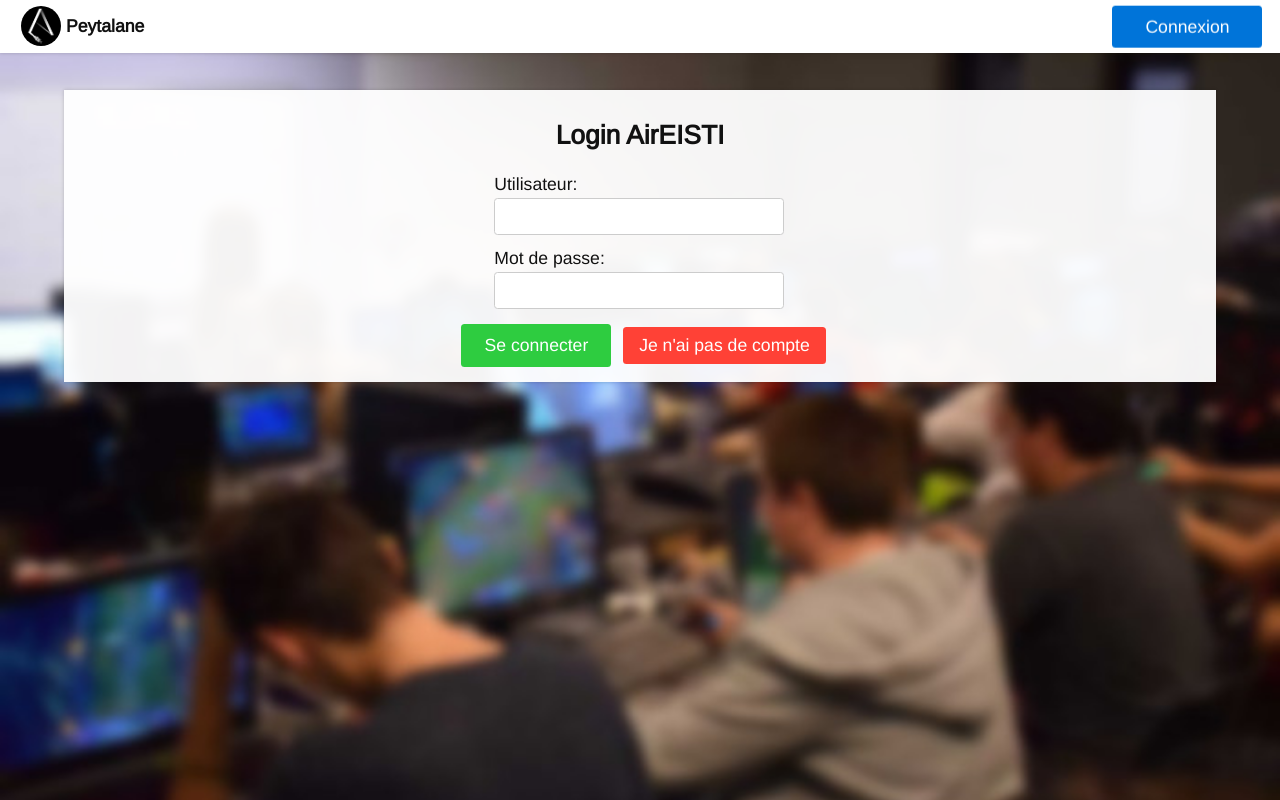
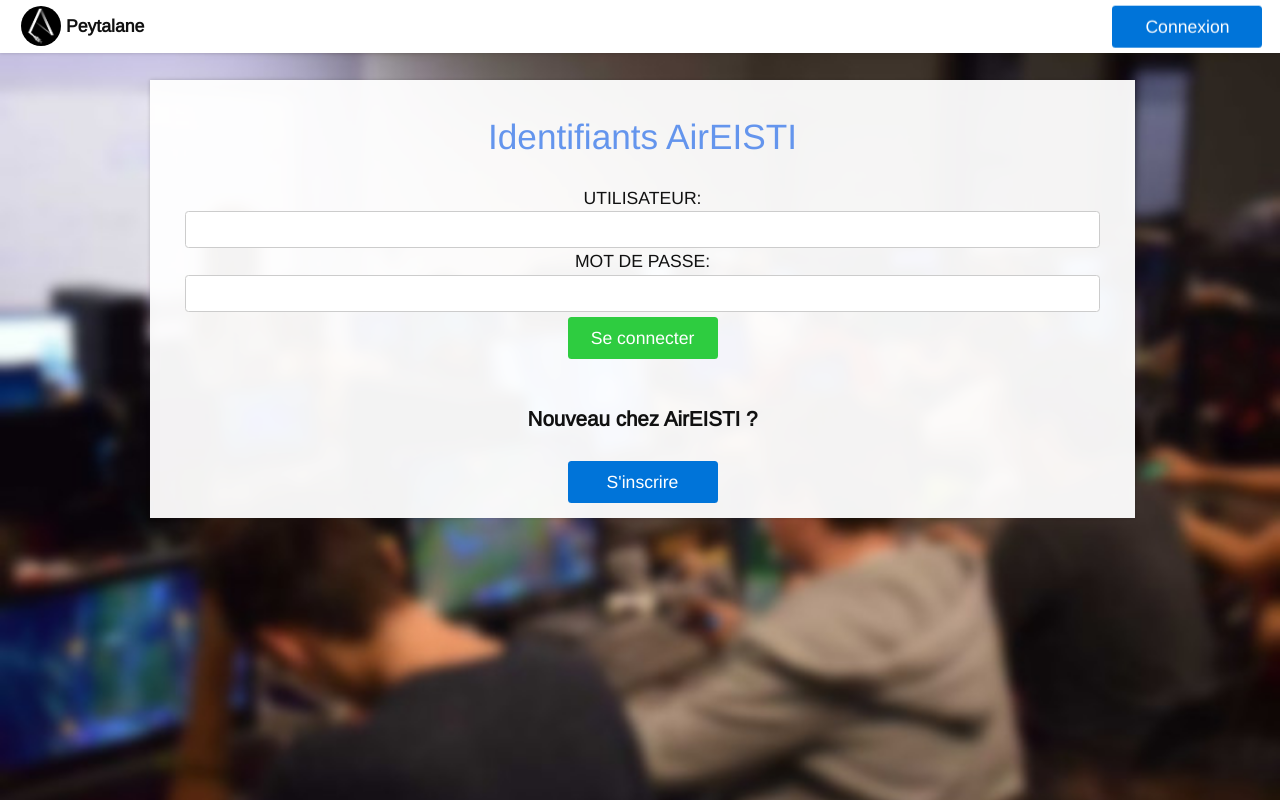
Before and after one commit to lpmng/lpmng-peytalane, a Django app: page /login/ in a window 1280 px wide. Run offline with Django 3.2, Linux system fonts and the light colour scheme.

Commit message:
update login style and h2 style

```diff
--- a/peytalaneApp/templates/peytalaneApp/login.html
+++ b/peytalaneApp/templates/peytalaneApp/login.html
@@ -1,37 +1,62 @@
 {% extends 'peytalaneApp/layout.html' %}
 {% block content %}
-<div class="center top-container">
+<div class="flex-inline center top-container container">
+    <section class=" center white-container">
+
+
+        <h2>Identifiants AirEISTI</h2>
         {% if error %}
         <div class="center label error">
-
             <strong>{{ error }}</strong>
         </div>
+
+        <style>
+            label > input
+            {
+                border-color: red;
+            }
+        </style>
         {% endif %}
         {% if info %}
         <div class="center label success">
 
-            <strong>{{ info }}</strong>
+            <strong>Inscrit ! Ton pseudo est darbouxtom{{ info }}</strong>
         </div>
         {% endif %}
-</div>
-<div class="container flex flex-800">
-    <form method="POST" action="/login/" class="white-container">
-        {% csrf_token %}
-        <h2 class="center">Login AirEISTI</h2>
-        <fieldset class="flex one">
-            <label>Utilisateur:{{ form.username }}</label>
-        </fieldset>
-        <fieldset class="flex one">
-            <label>Mot de passe:{{ form.password }}</label>
-        </fieldset>
-        <div class="center">
-            <input type="submit" class="success" value="Se connecter" class="center"/>
-            <a href="/inscription/" type="submit" class="error" class="center">Je n'ai pas de compte</a>
-            <!-- <a href="/reservation" class="button" class="center">Se connecter</a> -->
-        </div>
-    </form>
+        <form method="POST" action="/login/">
+            {% csrf_token %}
+                <label class="modern-input username">UTILISATEUR:{{ form.username }}</label>
+                <label class="modern-input password">MOT DE PASSE:{{ form.password }}</label>
+                <input type="submit" class="success" value="Se connecter" class="center"/>
+
+        </form>
+        <h3>Nouveau chez AirEISTI ?</h3>
+        <a href="/inscription" class="button">S'inscrire</a>
+    </section>
 </div>
 <style>
+    section
+    {
+    }
+
+    h3
+    {
+        margin-top: 40px;
+        margin-bottom: 20px;
+    }
+
+    h2
+    {
+        font-size: 2em;
+        font-weight: 300;
+        color: cornflowerblue;
+    }
+
+    .button
+    {
+
+    }
+
     main
     {
         background-image: url("/static/peytalaneApp/img/lan3-flou.jpg");
```
Also changed, not shown: peytalaneApp/templates/peytalaneApp/index.html (+8 -3 lines), peytalaneApp/templates/peytalaneApp/inscription.html (+7 -1 lines), scss/style.scss (+65 -5 lines).
